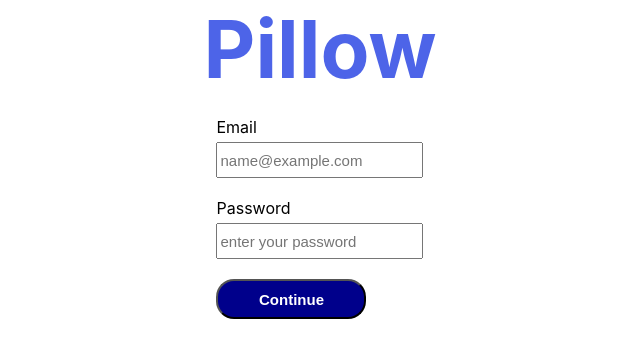
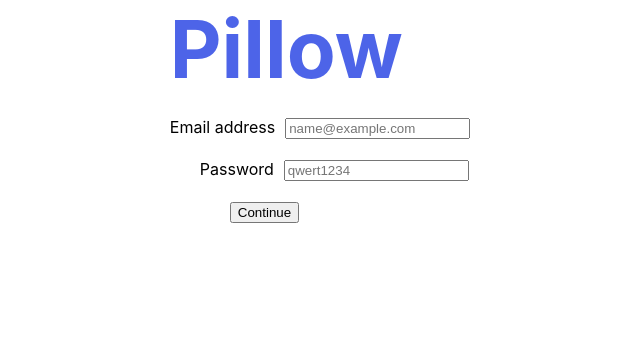
Before and after one commit to Ccosmin23/WebProject, a React (Create React App) app in the folder rentals/rentals-frontend/: page / in a window 1280 px wide. Shown: the top 358 px of the page, without its empty margins (320-960 px from the left). Built offline with nearby package versions, Linux system fonts and the light colour scheme.

Commit message:
reverted UI

```diff
--- a/rentals/rentals-frontend/src/App.css
+++ b/rentals/rentals-frontend/src/App.css
@@ -74,6 +74,9 @@
   margin-right: 100px;
 }
 
+.space-between-label-and-input {
+  margin-right: 10px; /* Adjust the value as needed */
+}
 
 @keyframes App-logo-spin {
   from {
--- a/rentals/rentals-frontend/src/App.js
+++ b/rentals/rentals-frontend/src/App.js
@@ -1,6 +1,7 @@
+import React, { useState } from 'react';
 import './App.css';
+import Form from 'react-bootstrap/Form';
 import Stack from 'react-bootstrap/Stack';
-import Authentication from "./Authentication/Authentication";
 
 function PageTitle() {
     return (
@@ -10,11 +11,71 @@
     );
 }
 
-function AppVStack() {
+function EmailForm({ setEmail }) {
+    const handleChange = (e) => {
+        setEmail(e.target.value);
+    };
+
+    return (
+        <div className="email-form">
+            <Form.Label>Email address</Form.Label>
+
+            <span className="space-between-label-and-input" />
+
+            <Form.Control
+                type="email"
+                placeholder="name@example.com"
+                onChange={handleChange}
+            />
+        </div>
+    );
+}
+
+function PasswordForm({ setPassword }) {
+    const handleChange = (e) => {
+        setPassword(e.target.value);
+    };
+
+    return (
+        <div className="password-form">
+            <Form.Label>Password</Form.Label>
+
+            <span className="space-between-label-and-input" />
+
+            <Form.Control
+                type="password"
+                placeholder="qwert1234"
+                onChange={handleChange}
+            />
+        </div>
+    );
+}
+
+function ContinueButton({ email, password }) {
+    const handleClick = () => {
+        // Use the email and password values as needed
+        console.log('Email:', email);
+        console.log('Password:', password);
+        // Add your logic here, e.g., making an API call with the entered values
+    };
+
+    return (
+        <div className="space-left">
+            <button onClick={handleClick}>Continue</button>
+        </div>
+    );
+}
+
+function VStack() {
+    const [email, setEmail] = useState('');
+    const [password, setPassword] = useState('');
+
     return (
         <Stack gap={3}>
-            <PageTitle/>
-            <Authentication/>
+            <PageTitle />
+            <EmailForm setEmail={setEmail} />
+            <PasswordForm setPassword={setPassword} />
+            <ContinueButton email={email} password={password} />
         </Stack>
     );
 }
@@ -26,10 +87,9 @@
                 display: 'flex',
                 alignItems: 'center',
                 justifyContent: 'center',
-                // background: 'darkblue',
             }}
         >
-            <AppVStack/>
+            <VStack />
         </div>
     );
 }
```
